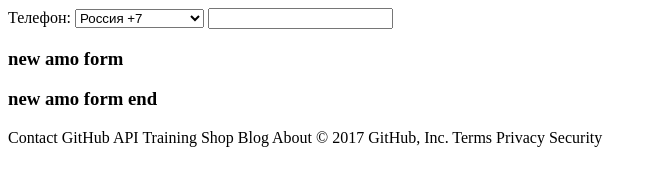
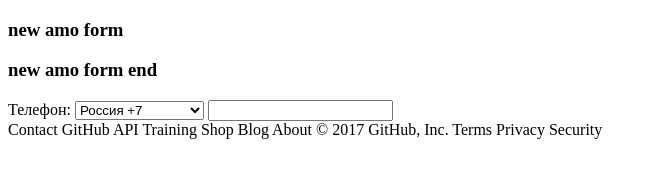
Before and after one commit to yodnorobov/jivosite, a plain HTML site: page index.html in a window 1280 px wide. Shown: the whole page, without its empty margins (0-658 px from the left). Drawn offline with Linux system fonts and the light colour scheme; a script that the page names is missing.

Commit message:
Update index.html

```diff
--- a/index.html
+++ b/index.html
@@ -12,8 +12,11 @@
 </head>
 <body>
 
-    <script>var amo_forms_params = {id: 181759, hash: '0c72197b8a91a973b475540c5f3c56cb', locale: 'ru'};</script><script id="amoforms_script" async="async" src="https://forms.amocrm.ru/forms/assets/js/amoforms.js"></script>
+    <div><h3>new amo form</h3></div>
 
+    <script>var amo_forms_params = {"id":193591,"hash":"6817fc9dd86bc0c5c329090db18cfea0","locale":"ru"};</script><script id="amoforms_script" async="async" charset="utf-8" src="https://forms.amocrm.ru/forms/assets/js/amoforms.js"></script>
+
+    <div><h3>new amo form end</h3></div>
 
 
 
@@ -55,11 +58,7 @@ jQuery (function ($) {
 });
 </script>
 
-    <div><h3>new amo form</h3></div>
 
-    <script>var amo_forms_params = {"id":193591,"hash":"6817fc9dd86bc0c5c329090db18cfea0","locale":"ru"};</script><script id="amoforms_script" async="async" charset="utf-8" src="https://forms.amocrm.ru/forms/assets/js/amoforms.js"></script>
-
-    <div><h3>new amo form end</h3></div>
 
 <!-- BEGIN JIVOSITE CODE {literal} -->
 <script type="text/javascript">
```
